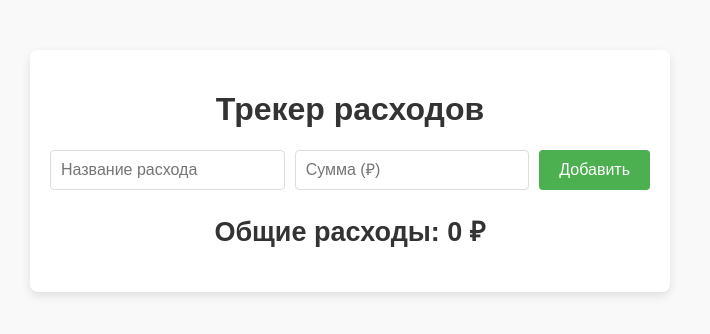
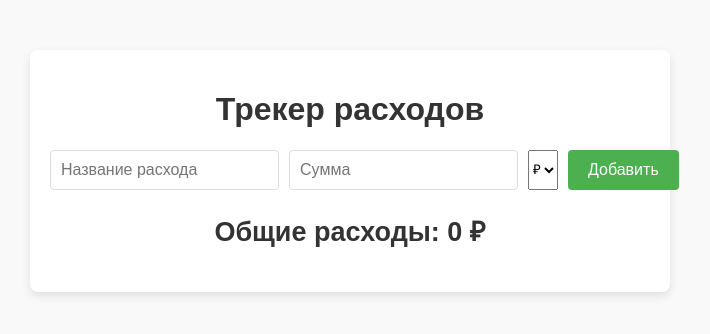
Before and after one commit to meloch287/Expense-tracker, a plain HTML site: page index.html in a window 1280 px wide. Shown: the whole page, without its empty margins (290-1000 px from the left). Drawn offline with Linux system fonts and the light colour scheme.

Commit message:
index.html

```diff
--- a/index.html
+++ b/index.html
@@ -11,7 +11,12 @@
         <h1>Трекер расходов</h1>
         <form id="expense">
             <input type="text" id="expense-name" placeholder="Название расхода" required>
-            <input type="number" id="expense-amount" placeholder="Сумма (₽)" required>
+            <input type="number" id="expense-amount" placeholder="Сумма" required>
+            <select id="expense-currency">
+                <option value="RUB">₽</option>
+                <option value="USD">$</option>
+                <option value="EUR">€</option>
+            </select>
             <button type="submit">Добавить</button>
         </form>
         <div id="summary">
```
